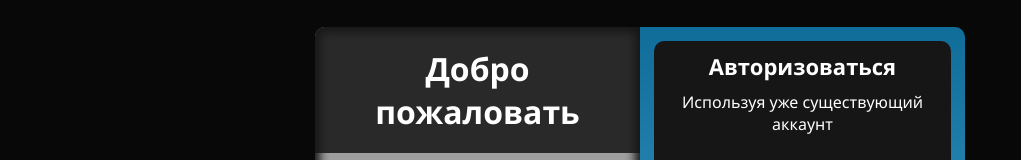
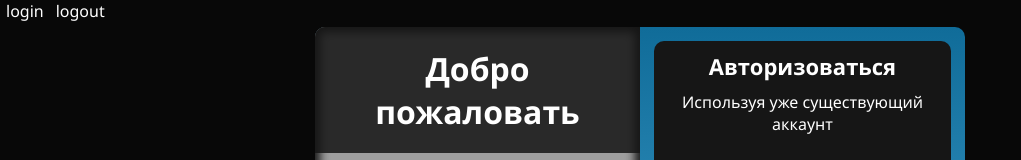
Before and after one commit to RichieVan/Twitter-like-application-frontend, a React app: page / in a window 1280 px wide. Shown: the top 160 px of the page, without its empty margins (0-1021 px from the left). Built offline with nearby package versions, Linux system fonts and the light colour scheme; what fast-average-color would draw is missing.

Commit message:
Подключение компонента reduxtest в индексном файле приложения

```diff
--- a/src/index.tsx
+++ b/src/index.tsx
@@ -4,15 +4,23 @@ import { BrowserRouter } from 'react-router-dom';
 
 import './styles/style.scss';
 
+import { Provider } from 'react-redux';
 import App from './App';
 import { Context, storeList } from './Context';
+import { store as ReduxStore } from './store';
+import Reduxtest from './components/reduxtest';
 
 const application = (
-  <Context.Provider value={storeList}>
-    <BrowserRouter>
-      <App />
-    </BrowserRouter>
-  </Context.Provider>
+  <>
+    <Provider store={ReduxStore}>
+      <Reduxtest />
+    </Provider>
+    <Context.Provider value={storeList}>
+      <BrowserRouter>
+        <App />
+      </BrowserRouter>
+    </Context.Provider>
+  </>
 );
 
 ReactDOM.render(
```
